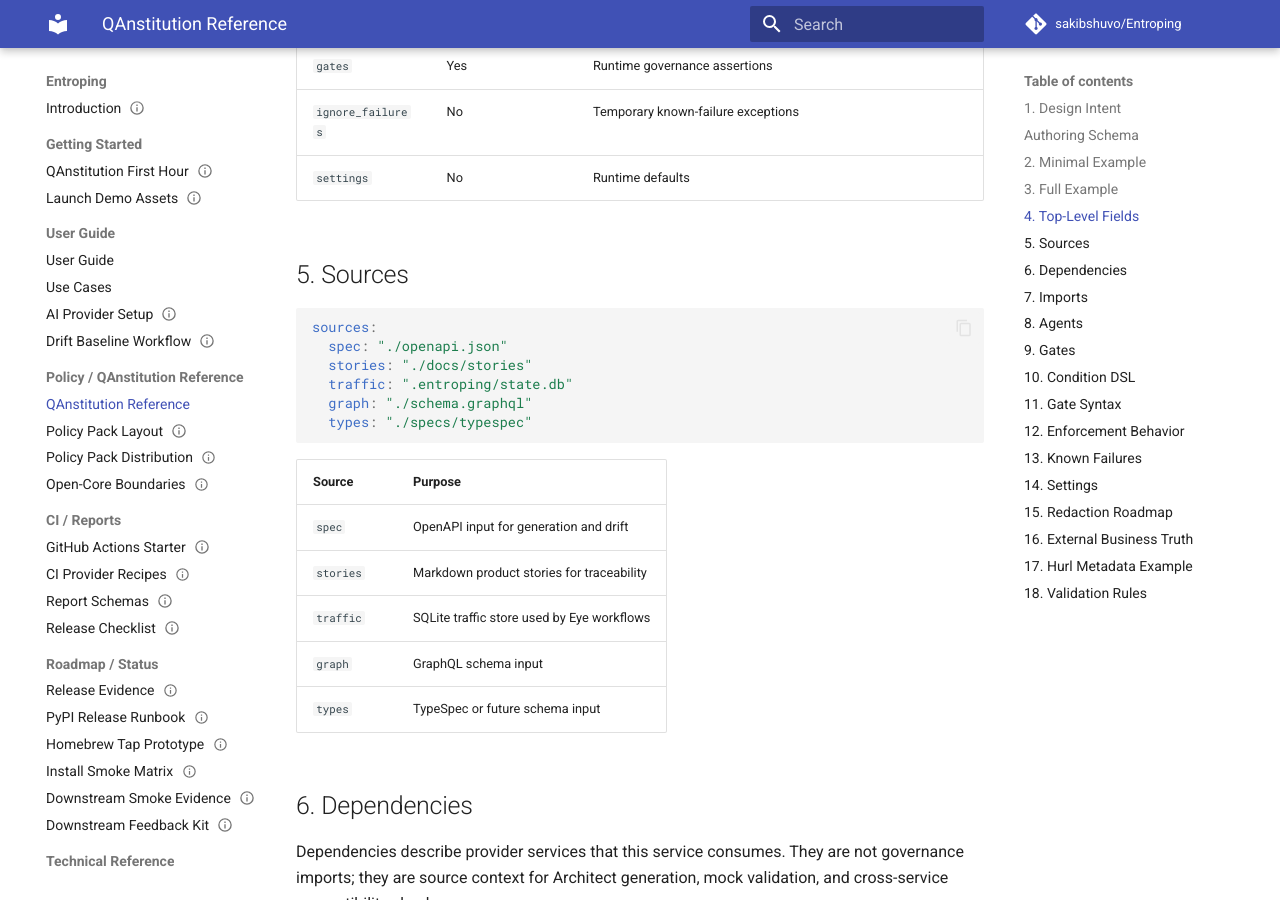
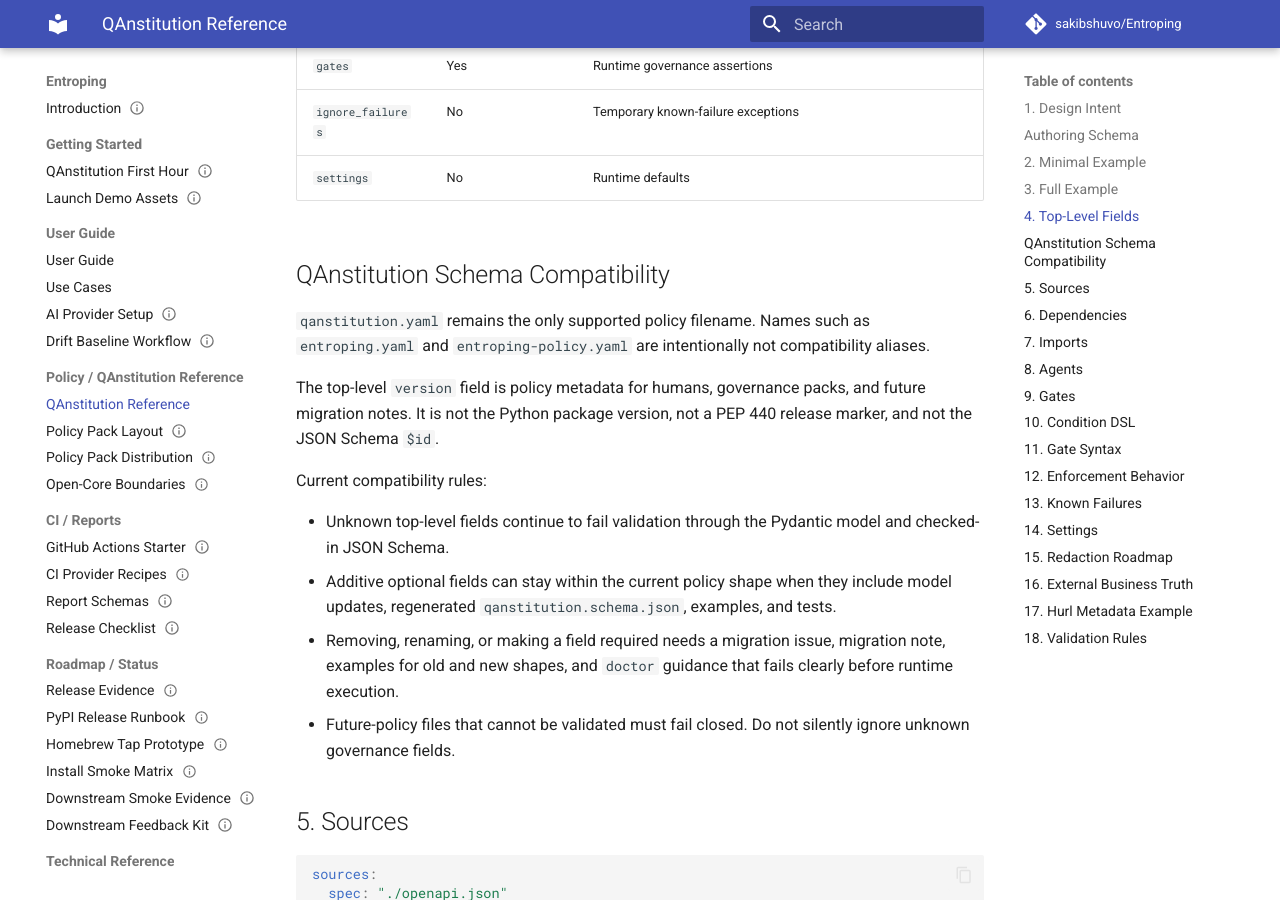
Before and after one commit to sakibshuvo/Entroping, an MkDocs documentation site: the page built from docs/technical/QANSTITUTION_REFERENCE.md, in a window 1280 px wide and 900 px high, scrolled down 3676 px. Built offline with MkDocs 1.6.1 and Material for MkDocs 9.7.7, drawn with Linux system fonts in a browser that asks for light colours; comment, search, counter and statistics services are not loaded.

```diff
--- a/docs/technical/QANSTITUTION_REFERENCE.md
+++ b/docs/technical/QANSTITUTION_REFERENCE.md
@@ -170,6 +170,29 @@ settings:
 | `gates` | Yes | Runtime governance assertions |
 | `ignore_failures` | No | Temporary known-failure exceptions |
 | `settings` | No | Runtime defaults |
+
+## QAnstitution Schema Compatibility
+
+`qanstitution.yaml` remains the only supported policy filename. Names such as
+`entroping.yaml` and `entroping-policy.yaml` are intentionally not compatibility
+aliases.
+
+The top-level `version` field is policy metadata for humans, governance packs,
+and future migration notes. It is not the Python package version, not a PEP 440
+release marker, and not the JSON Schema `$id`.
+
+Current compatibility rules:
+
+- Unknown top-level fields continue to fail validation through the Pydantic
+  model and checked-in JSON Schema.
+- Additive optional fields can stay within the current policy shape when they
+  include model updates, regenerated `qanstitution.schema.json`, examples, and
+  tests.
+- Removing, renaming, or making a field required needs a migration issue,
+  migration note, examples for old and new shapes, and `doctor` guidance that
+  fails clearly before runtime execution.
+- Future-policy files that cannot be validated must fail closed. Do not silently
+  ignore unknown governance fields.
 
 ## 5. Sources
 
```
Also changed, not shown: .context/changelog.md (+3 -0 lines), docs/technical/CLI_COMPATIBILITY_AUDIT.md (+12 -0 lines), 1 other file.
